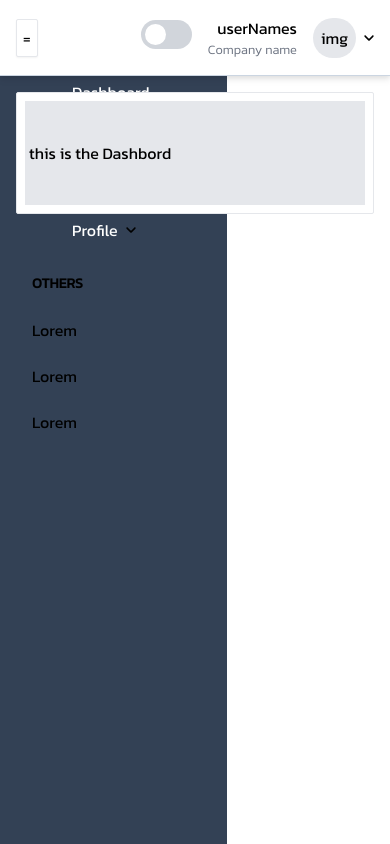
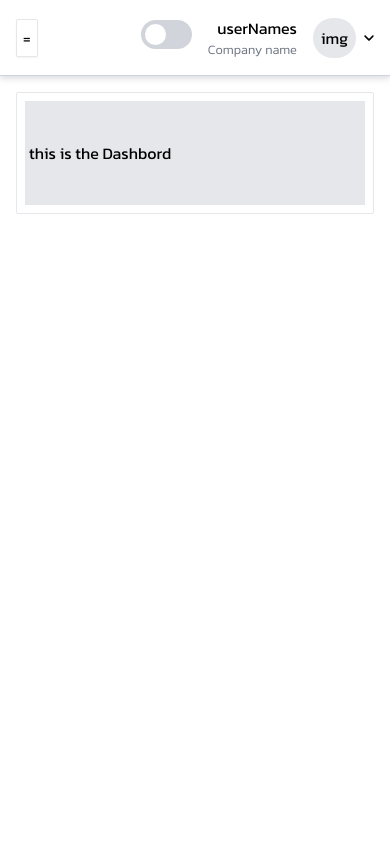
Before and after one commit to sambit826059/Placement_Module, a React (Create React App) app: page /HR in a window 390 px wide. Built offline with nearby package versions, Linux system fonts and the light colour scheme.

Commit message:
code update

```diff
--- a/src/HR/Components/HrNavBar.jsx
+++ b/src/HR/Components/HrNavBar.jsx
@@ -17,7 +17,7 @@ const [OpenNavMenu,setOpenNavMenu]=useState(false);
 
   return (
         <>
-        <aside className='  absolute left-0 top-0 z-9999 flex h-screen w-72.5 flex-col overflow-y-hidden bg-slate-700 duration-300 ease-linear dark:bg-boxdark lg:static lg:translate-x-0  '>
+        <aside className=' translate-x-[-15rem] md:lg:translate-x-0  absolute left-0 top-0 z-9999 flex h-screen w-72.5 flex-col overflow-y-hidden bg-slate-700 duration-300 ease-linear dark:bg-boxdark lg:static lg:translate-x-0  '>
 
             <div className='flex items-center justify-between gap-2 px-6 py-5.5 lg:py-6.5'>
                 <NavLink>
@@ -39,7 +39,6 @@ const [OpenNavMenu,setOpenNavMenu]=useState(false);
                               <li > <NavLink to="/HR/jobposting" className={({isActive}) => ` ${ !isActive ? "  hover:bg-opacity-10 hover:bg-gray-100 text-white " : " bg-green-300   text-black hover:text-black   hover:bg-green-200  "} group relative flex items-center gap-2.5 rounded-sm py-2 px-14 font-medium  duration-300 ease-in-out  dark:hover:bg-meta-4 `}> Job Posting </NavLink></li>
                                 <li > <NavLink to="/HR/Applicants" className={({isActive}) => ` ${ !isActive ? "  hover:bg-opacity-10 hover:bg-gray-100 text-white" : " bg-green-300   text-black hover:text-black   hover:bg-green-200  "} group relative flex items-center gap-2.5 rounded-sm py-2 px-14 font-medium  duration-300 ease-in-out  dark:hover:bg-meta-4  `}> Applicants </NavLink></li>
                                 <li className='group  hover:bg-opacity-10 hover:bg-gray-100 text-white relative flex items-center gap-2.5 rounded-sm py-2 px-14 font-medium  duration-300 ease-in-out  dark:hover:bg-meta-4'>
-                                    <DropBoxLink LinkName={"Profile"}  Option_2={"Logout" }  />
                                 </li>
                 </ul>
               </div>
```
